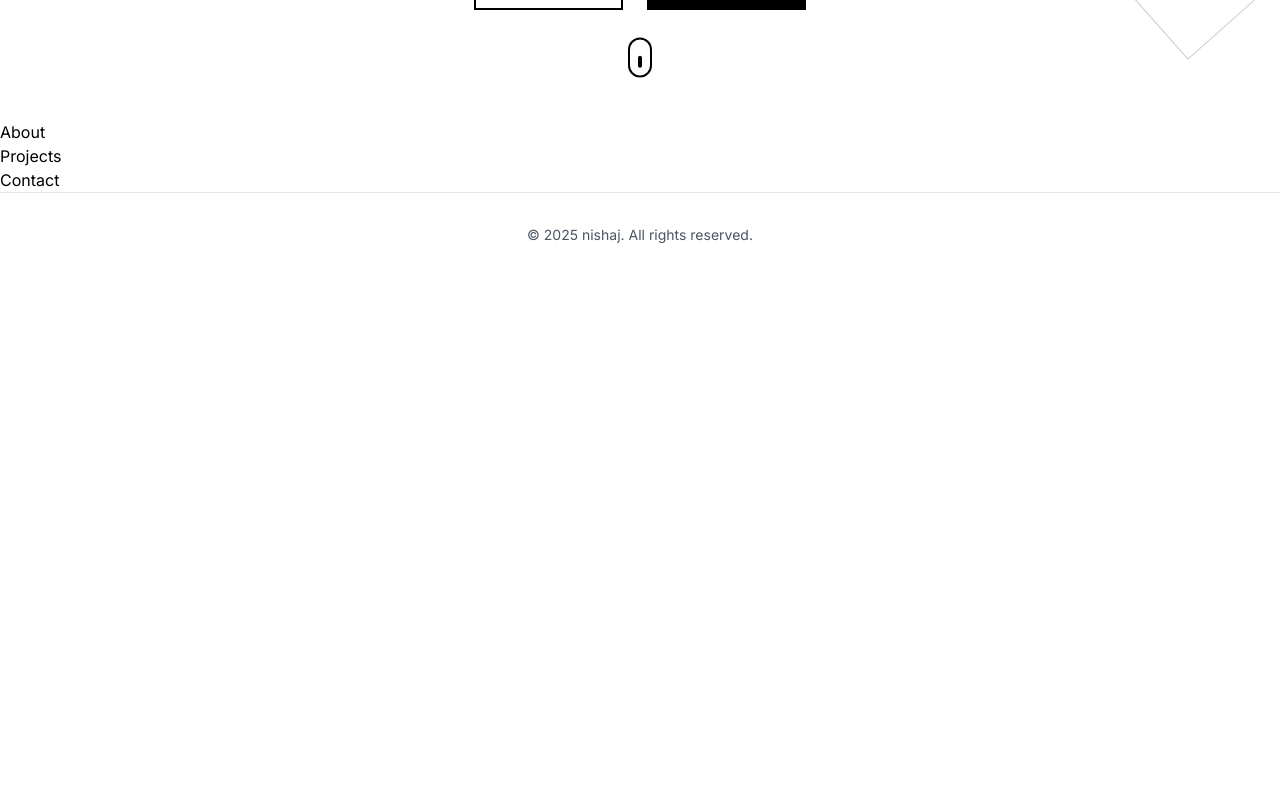
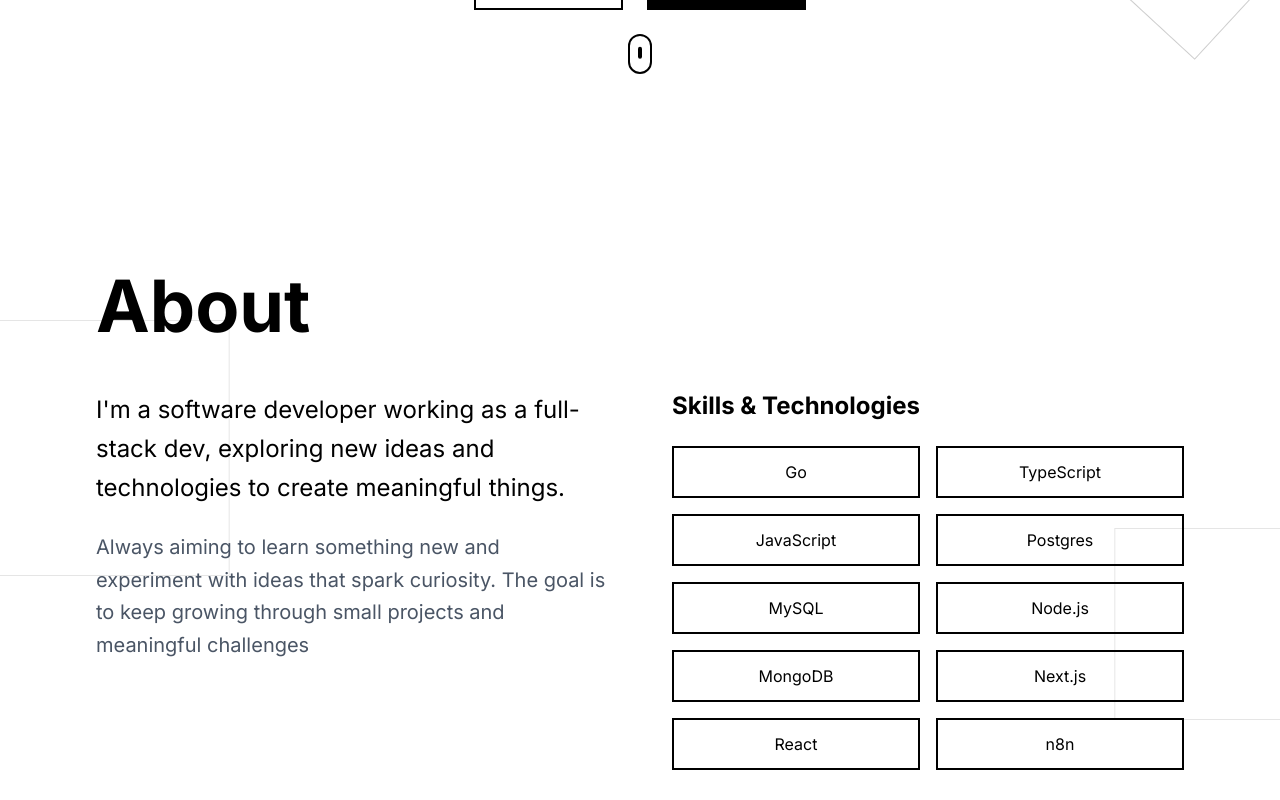
Before and after one commit to nishaj0/my-portfolio-website, a React (Vite) app: page / in a window 1280 px wide. Shown: the part 680-1480 px from the top of the page. Before the commit the page ends 957 px from the top, so only its background shows below. Built offline with nearby package versions, Linux system fonts and the light colour scheme.

Commit message:
feat: add about section

```diff
--- a/src/components/About.tsx
+++ b/src/components/About.tsx
@@ -1,7 +1,108 @@
+import { motion, useScroll, useTransform } from 'framer-motion';
+import { useInView } from 'framer-motion';
+import { useRef } from 'react';
+
 function About() {
+  const ref = useRef(null);
+  const isInView = useInView(ref, { once: false, margin: "-100px" });
+
+  const { scrollYProgress } = useScroll({
+    target: ref,
+    offset: ["start end", "end start"]
+  });
+
+  const x = useTransform(scrollYProgress, [0, 0.5, 1], [-100, 0, 100]);
+
+  const skills = [
+    'Go', 'TypeScript', 'JavaScript',
+    'Postgres', 'MySQL', 'Node.js', 'MongoDB',
+    'Next.js',"React", "n8n"
+  ];
+
   return (
-    <div>About</div>
-  )
-}
+    <section id="about" ref={ref} className="min-h-screen flex items-center py-20 relative overflow-hidden">
+      {/* decorative background elements */}
+      <motion.div
+        className="absolute top-1/4 left-0 w-64 h-64 border border-black opacity-10"
+        style={{ x }}
+      />
+      <motion.div
+        className="absolute bottom-1/4 right-0 w-48 h-48 border border-black opacity-10"
+        style={{ x: useTransform(scrollYProgress, [0, 0.5, 1], [100, 0, -100]) }}
+      />
+
+      <div className="container mx-auto px-6 md:px-12 lg:px-24 relative z-10">
+        <motion.div
+          initial={{ opacity: 0 }}
+          animate={isInView ? { opacity: 1 } : { opacity: 0 }}
+          transition={{ duration: 0.8 }}
+        >
+          <motion.h2
+            className="text-5xl md:text-7xl font-bold mb-12"
+            initial={{ opacity: 0, y: 50 }}
+            animate={isInView ? { opacity: 1, y: 0 } : { opacity: 0, y: 50 }}
+            transition={{ duration: 0.8 }}
+          >
+            About
+          </motion.h2>
+
+          <div className="grid md:grid-cols-2 gap-16">
+            <motion.div
+              initial={{ opacity: 0, x: -100 }}
+              animate={isInView ? { opacity: 1, x: 0 } : { opacity: 0, x: -100 }}
+              transition={{ duration: 0.8, delay: 0.2, type: "spring", stiffness: 50 }}
+            >
+              <motion.p
+                className="text-xl md:text-2xl leading-relaxed mb-6"
+                initial={{ opacity: 0 }}
+                animate={isInView ? { opacity: 1 } : { opacity: 0 }}
+                transition={{ duration: 0.8, delay: 0.4 }}
+              >
+                I'm a software developer working as a full-stack dev, exploring new ideas and technologies to create meaningful things.
+              </motion.p>
+              <motion.p
+                className="text-lg md:text-xl text-gray-600 leading-relaxed"
+                initial={{ opacity: 0 }}
+                animate={isInView ? { opacity: 1 } : { opacity: 0 }}
+                transition={{ duration: 0.8, delay: 0.6 }}
+              >
+                Always aiming to learn something new and experiment with ideas that spark curiosity. The goal is to keep growing through small projects and meaningful challenges
+              </motion.p>
+            </motion.div>
+
+            <motion.div
+              initial={{ opacity: 0, x: 100 }}
+              animate={isInView ? { opacity: 1, x: 0 } : { opacity: 0, x: 100 }}
+              transition={{ duration: 0.8, delay: 0.4, type: "spring", stiffness: 50 }}
+            >
+              <h3 className="text-2xl font-bold mb-6">Skills & Technologies</h3>
+              <div className="grid grid-cols-2 gap-4">
+                {skills.map((skill, index) => (
+                  <motion.div
+                    key={skill}
+                    initial={{ opacity: 0, scale: 0, rotate: -180 }}
+                    animate={isInView ? { opacity: 1, scale: 1, rotate: 0 } : { opacity: 0, scale: 0, rotate: -180 }}
+                    transition={{
+                      duration: 0.5,
+                      delay: 0.6 + index * 0.1,
+                      type: "spring",
+                      stiffness: 200,
+                      damping: 20
+                    }}
+                    whileHover={{ scale: 1.1, rotate: 5 }}
+                    className="border-2 border-black px-4 py-3 text-center hover:bg-black hover:text-white transition-colors duration-300 cursor-pointer"
+                  >
+                    {skill}
+                  </motion.div>
+                ))}
+              </div>
+            </motion.div>
+          </div>
+        </motion.div>
+      </div>
+    </section>
+  );
+};
+
 
 export default About
```
